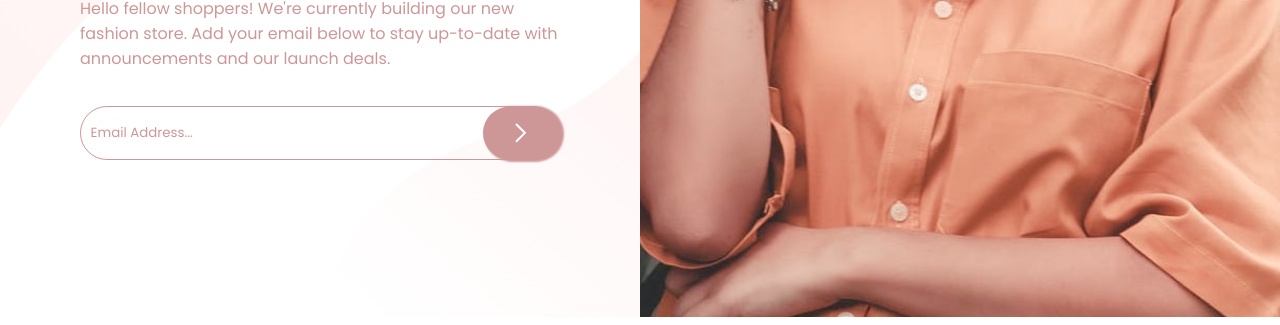
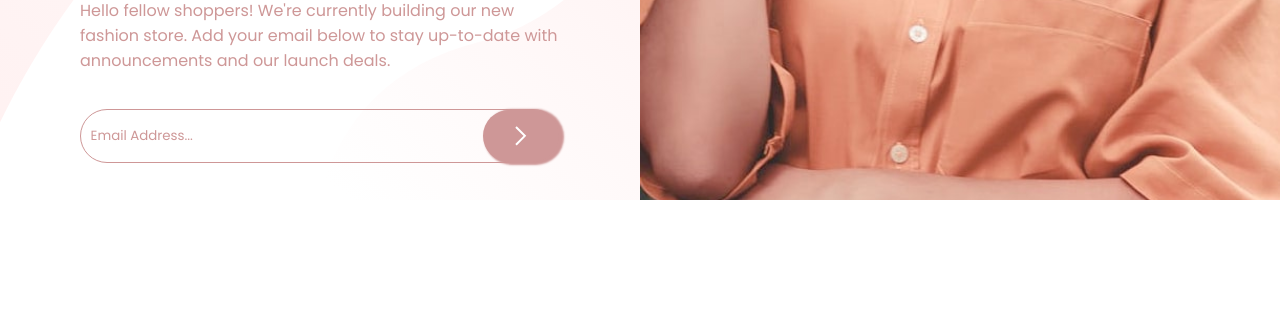
Before and after one commit to tuyishimekyrie/base-apparel-coming-soon, a plain HTML site: page index.html in a window 1280 px wide. Shown: the part 483-808 px from the top of the page. Drawn offline with Linux system fonts and the light colour scheme.

Commit message:
remove comments in the project

```diff
--- a/style.css
+++ b/style.css
@@ -24,11 +24,10 @@
   display: grid;
   grid-template-columns: 1fr 1fr;
   max-height: 100vh;
-  /* overflow-y: hidden; */
 }
 .base__content {
   grid-column: 1/2;
-  padding: 1rem 5rem;
+  padding: 1.15rem 5rem;
   display: flex;
   flex-direction: column;
   align-items: flex-start;
@@ -45,7 +44,7 @@
   background-repeat: no-repeat;
   background-size: cover;
   width: 100%;
-  min-height: 100vh;
+  min-height: 100%;
 }
 .base__content .base__logo img {
   width: 6rem;
@@ -115,7 +114,7 @@
 .result {
   color: var(--Soft-Red);
   text-align: center;
-  font-size: 1.4rem;
+  font-size: 1.2rem;
   font-weight: var(--Font-weight4);
   padding: 0.25rem;
 }
```
